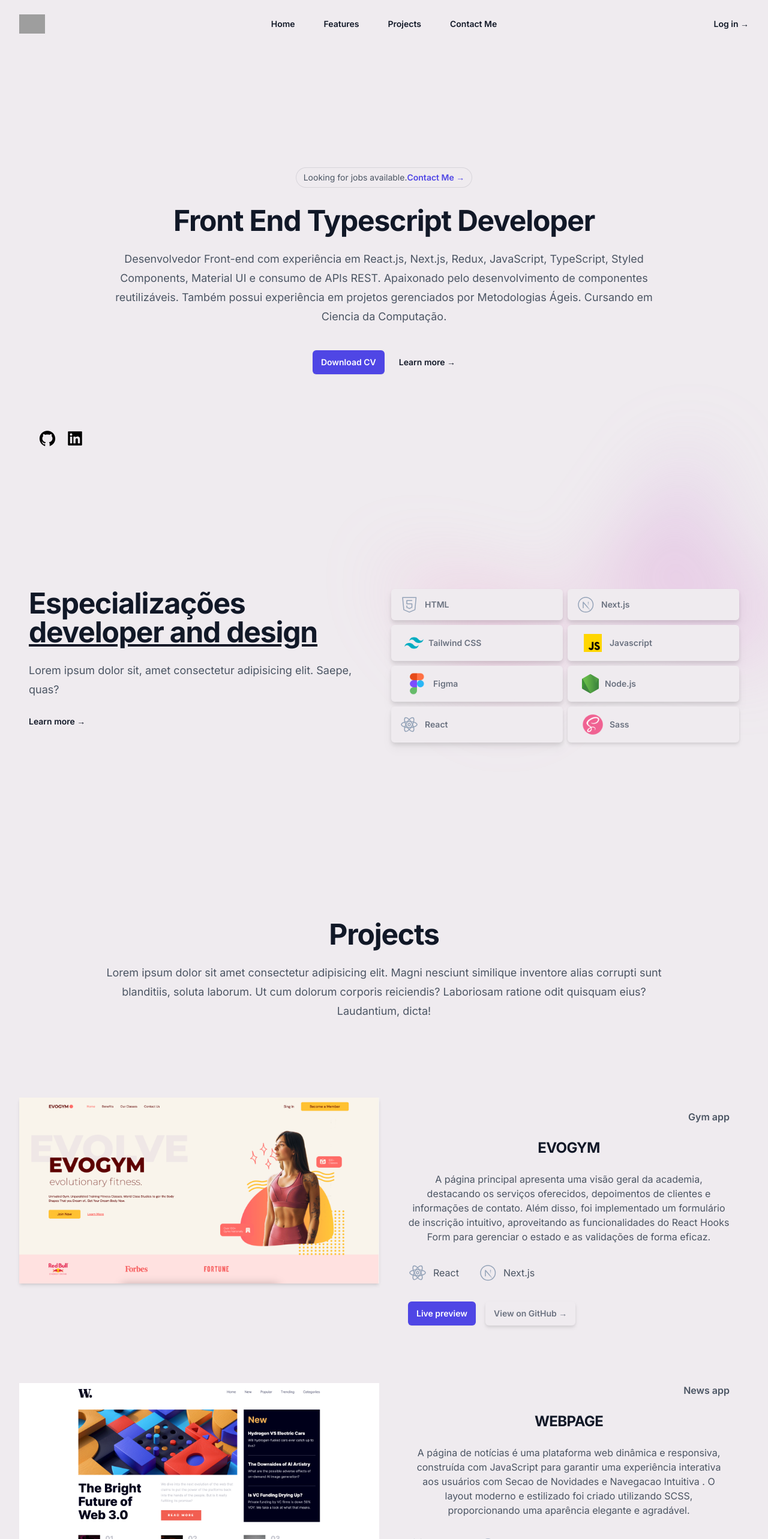
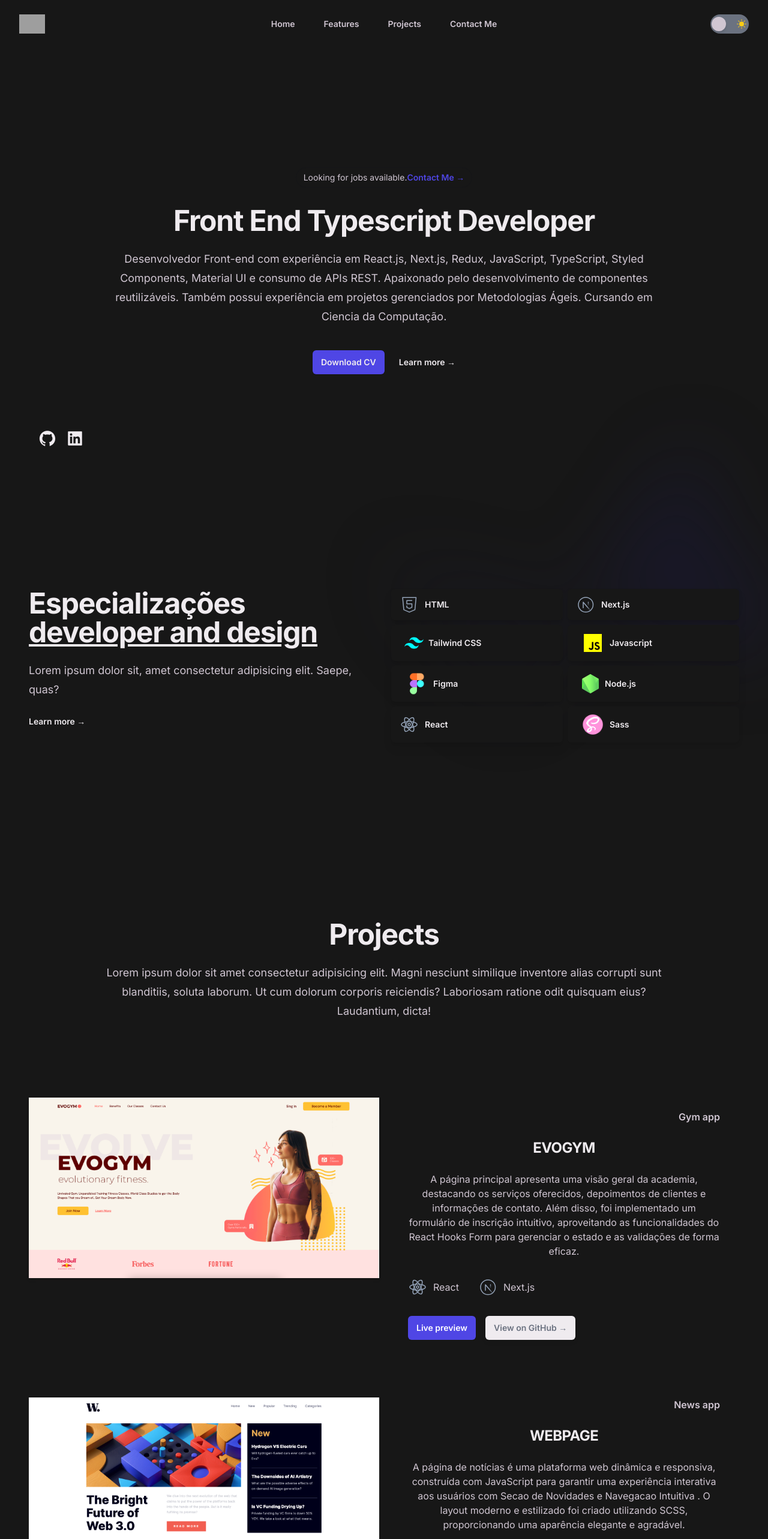
Before and after one commit to luiznwz/portfolio-next, a Next.js app: page / in a window 1280 px wide. Shown: the top 2566 px of the page at 60% size. Built offline with nearby package versions, Linux system fonts and the light colour scheme; grey boxes are pictures that could not be loaded.

Commit message:
dark mode desk
for mobile cant change

```diff
--- a/package.json
+++ b/package.json
@@ -17,7 +17,8 @@
     "react": "^18",
     "react-anchor-link-smooth-scroll": "^1.0.12",
     "react-dom": "^18",
-    "react-icons": "^4.12.0"
+    "react-icons": "^4.12.0",
+    "reacticons": "^0.0.1"
   },
   "devDependencies": {
     "@types/node": "^20",
--- a/src/app/page.tsx
+++ b/src/app/page.tsx
@@ -24,6 +24,11 @@
     return () => window.removeEventListener("scroll", handleScroll);
   }, []);
 
+  const [darkMode, setDarkMode] = useState(false);
+  const toggleDarkMode = () => {
+    setDarkMode(!darkMode);
+  };
+
   return (
     <div className="bg-background dark:bg-neutral-900">
       <Navbar
@@ -31,6 +36,7 @@
         selectedPage={selectedPage}
         setSelectedPage={setSelectedPage}
       />
+
       <Home setSelectedPage={setSelectedPage} />
       <Features setSelectedPage={setSelectedPage} />
       <Projects setSelectedPage={setSelectedPage} />
--- a/src/app/scenes/home/index.tsx
+++ b/src/app/scenes/home/index.tsx
@@ -81,7 +81,7 @@
           aria-hidden="true"
         >
           <div
-            className="relative left-[calc(50%+3rem)] aspect-[1155/678] w-[36.125rem] -translate-x-1/2 bg-gradient-to-tr from-[#ff80b5] to-[#9089fc] opacity-30 sm:left-[calc(50%+36rem)] sm:w-[72.1875rem]"
+            className="relative left-[calc(50%+3rem)] aspect-[1155/678] w-[36.125rem] -translate-x-1/2 bg-gradient-to-tr from-[#18181a] to-[#241ba6] opacity-30 sm:left-[calc(50%+36rem)] sm:w-[72.1875rem]"
             style={{
               clipPath:
                 "polygon(74.1% 44.1%, 100% 61.6%, 97.5% 26.9%, 85.5% 0.1%, 80.7% 2%, 72.5% 32.5%, 60.2% 62.4%, 52.4% 68.1%, 47.5% 58.3%, 45.2% 34.5%, 27.5% 76.7%, 0.1% 64.9%, 17.9% 100%, 27.6% 76.8%, 76.1% 97.7%, 74.1% 44.1%)",
--- /dev/null
+++ b/src/app/scenes/navbar/ThemeToggle.jsx
@@ -0,0 +1,41 @@
+"use client";
+
+import { useState, useEffect } from "react";
+import { FaMoon } from "react-icons/fa";
+import { BsSunFill } from "react-icons/bs";
+import React from "react";
+
+const ThemeToggle = () => {
+  const [darkMode, setDarkMode] = useState(true);
+  useEffect(() => {
+    const theme = localStorage.getItem("theme");
+    if (theme === "dark") setDarkMode(true);
+  }, []);
+
+  useEffect(() => {
+    if (darkMode) {
+      document.documentElement.classList.add("dark");
+      localStorage.setItem("theme", "dark");
+    } else {
+      document.documentElement.classList.remove("dark");
+      localStorage.setItem("theme", "light");
+    }
+  }, [darkMode]);
+
+  return (
+    <div
+      className="relative w-16 h-8 flex items-center dark:bg-gray-500 bg-gray-400 cursor-pointer rounded-full p-1
+    "
+      onClick={() => setDarkMode(!darkMode)}
+    >
+      <FaMoon classList="text-white" size={18} />
+      <div
+        className="absolute bg-secondary dark:bg-blue w-6 h-6 rounded-full shadow-md transfrom transition-transform duration-300"
+        style={darkMode ? { left: "2px" } : { right: "2px" }}
+      ></div>
+      <BsSunFill className="ml-auto text-yellow-400" />
+    </div>
+  );
+};
+
+export default ThemeToggle;
--- a/src/app/scenes/navbar/index.tsx
+++ b/src/app/scenes/navbar/index.tsx
@@ -3,6 +3,7 @@
 import { Dialog } from "@headlessui/react";
 import { Bars3Icon, XMarkIcon } from "@heroicons/react/24/outline";
 import { useState } from "react";
+import ThemeToggle from "./ThemeToggle";
 
 type Props = {
   isTopOfPage: boolean;
@@ -23,8 +24,18 @@
     ? ""
     : "bg-background drop-shadow dark:bg-neutral-900";
 
+  const [darkMode, setDarkMode] = useState(false);
+  const toggleDarkMode = () => {
+    setDarkMode(!darkMode);
+  };
+
   return (
-    <header className={`${navbarBackground} fixed inset-x-0 top-0 z-50`}>
+    <header
+      id="theme-toggle"
+      className={`${navbarBackground} ${
+        darkMode && "dark"
+      } fixed inset-x-0 top-0 z-50`}
+    >
       <nav
         className="flex items-center justify-between px-6 py-6 sm:py-6 lg:px-8 "
         aria-label="Global"
@@ -63,10 +74,8 @@
             </a>
           ))}
         </div>
-        <div className="hidden lg:flex lg:flex-1 lg:justify-end">
-          <a href="#" className="text-sm font-semibold leading-6 text-gray-900">
-            Log in <span aria-hidden="true">&rarr;</span>
-          </a>
+        <div className="hidden lg:flex lg:flex-1 lg:justify-end ">
+          <ThemeToggle />
         </div>
       </nav>
       <Dialog
--- a/src/app/scenes/projects/index.tsx
+++ b/src/app/scenes/projects/index.tsx
@@ -11,27 +11,27 @@
     <section className="py-36 px-6">
       <motion.div className="mx-auto">
         <div className="text-center  ">
-          <h1 className=" mt-6 text-5xl font-bold tracking-tight text-gray-900 sm:text-5xl">
+          <h1 className=" mt-6 text-5xl font-bold tracking-tight text-gray-900 sm:text-5xl  dark:text-background">
             Projects
           </h1>
-          <p className="mt-6 text-lg mb-32 leading-8 text-gray-600 lg:px-32">
+          <p className="mt-6 text-lg mb-32 leading-8 text-gray-600 lg:px-32  dark:text-secondary">
             Lorem ipsum dolor sit amet consectetur adipisicing elit. Magni
             nesciunt similique inventore alias corrupti sunt blanditiis, soluta
             laborum. Ut cum dolorum corporis reiciendis? Laboriosam ratione odit
             quisquam eius? Laudantium, dicta!
           </p>
-          <div className="grid grid-cols-1  lg:grid-cols-2 px-2 mt-16 gap-4">
+          <div className="grid grid-cols-1  lg:grid-cols-2 px-6 mt-16 gap-4">
             <div className="bg-cover bg-fixed">
               <img className="shadow-md" src="gym.png" alt="" />
             </div>
             <div className="px-8">
-              <span className="flex justify-end mb-6 mt-5 text-md font-semibold  text-gray-600">
+              <span className="flex justify-end mb-6 mt-5 text-md font-semibold text-gray-600 dark:text-secondary">
                 Gym app
               </span>
-              <h1 className="text-xl mb-6 font-bold tracking-tight text-gray-900 sm:text-2xl">
+              <h1 className="text-xl mb-6 font-bold tracking-tight text-gray-900 sm:text-2xl dark:text-background">
                 EVOGYM
               </h1>
-              <p className="mt-6 text-md text-gray-600">
+              <p className="mt-6 text-md text-gray-600 dark:text-secondary">
                 A página principal apresenta uma visão geral da academia,
                 destacando os serviços oferecidos, depoimentos de clientes e
                 informações de contato. Além disso, foi implementado um
@@ -63,7 +63,9 @@
                   ></ellipse>
                   <circle cx="16" cy="16" r="2"></circle>
                 </svg>
-                <span className="ml-2.5 text-gray-600 mr-8">React</span>
+                <span className="ml-2.5 text-gray-600 mr-8 dark:text-secondary">
+                  React
+                </span>
 
                 <svg
                   fill="none"
@@ -116,7 +118,9 @@
                     stroke-width="0"
                   ></path>
                 </svg>
-                <span className="ml-2.5 text-gray-600">Next.js</span>
+                <span className="ml-2.5 text-gray-600 dark:text-secondary">
+                  Next.js
+                </span>
               </div>
               <div className="flex mt-8 gap-4">
                 <a
@@ -139,13 +143,13 @@
               <img src="webpage.png" alt="" />
             </div>
             <div className="px-8">
-              <span className="flex justify-end mb-6 mt-5 text-md font-semibold lg:mt-20 text-gray-600 ">
+              <span className="flex justify-end mb-6 mt-5 text-md font-semibold lg:mt-20 text-gray-600 dark:text-secondary ">
                 News app
               </span>
-              <h1 className="text-xl mb-6 font-bold tracking-tight text-gray-900 sm:text-2xl">
+              <h1 className="text-xl mb-6 font-bold tracking-tight text-gray-900 sm:text-2xl dark:text-background">
                 WEBPAGE
               </h1>
-              <p className="mt-6 text-md text-gray-600">
+              <p className="mt-6 text-md text-gray-600 dark:text-secondary">
                 A página de notícias é uma plataforma web dinâmica e responsiva,
                 construída com JavaScript para garantir uma experiência
                 interativa aos usuários com Secao de Novidades e Navegacao
@@ -176,7 +180,9 @@
                   ></ellipse>
                   <circle cx="16" cy="16" r="2"></circle>
                 </svg>
-                <span className="ml-2.5 mr-8 text-gray-600">React</span>
+                <span className="ml-2.5 mr-8 text-gray-600 dark:text-background">
+                  React
+                </span>
 
                 <svg
                   fill="none"
@@ -229,7 +235,9 @@
                     stroke-width="0"
                   ></path>
                 </svg>
-                <span className="ml-2.5 text-gray-600">Next.js</span>
+                <span className="ml-2.5 text-gray-600 dark:text-background">
+                  Next.js
+                </span>
               </div>
               <div className="flex mt-8 gap-4">
                 <a
--- a/tailwind.config.ts
+++ b/tailwind.config.ts
@@ -28,5 +28,6 @@
     },
   },
   plugins: [],
+  darkMode: "class",
 };
 export default config;
```
Also changed, not shown: 1 other file (tests, documents, lock files or other folders).
